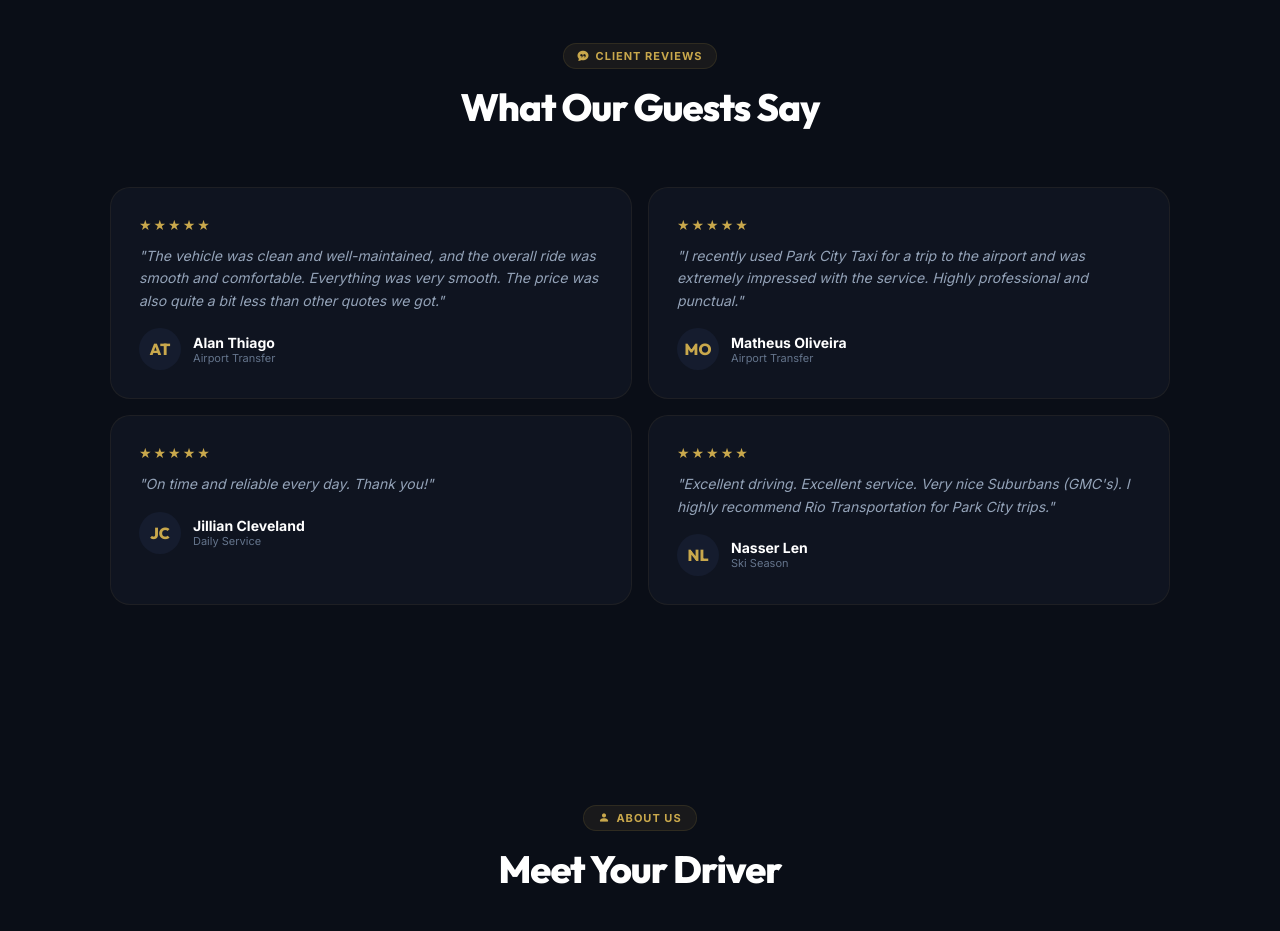
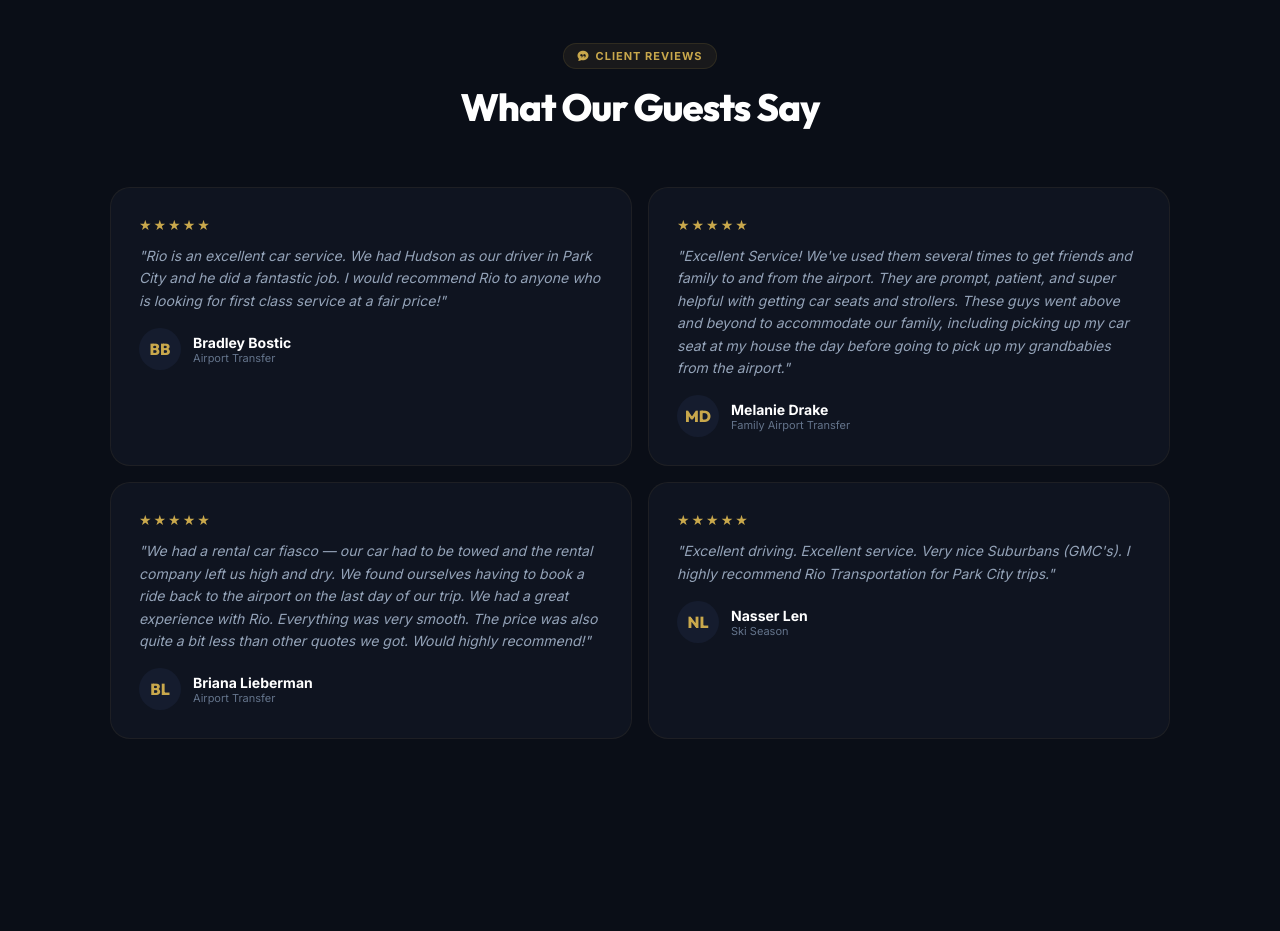
Before and after one commit to Hudson1910/parkcitytrips, a Flask app: page / in a window 1280 px wide. Shown: the part 3369-4300 px from the top of the page. Run offline with Flask 3, Linux system fonts and the light colour scheme.

Commit message:
Update reviews — real Birdeye reviews from verified customers
- Bradley Bostic: "first class service at a fair price"
- Melanie Drake: "went above and beyond to accommodate our family"
- Briana Lieberman: "everything was very smooth, price less than other quotes"
- Nasser Len: "excellent driving, excellent service" (kept from before)

Co-Authored-By: Claude Opus 4.6 (1M context) <noreply@anthropic.com>

```diff
--- a/templates/home.html
+++ b/templates/home.html
@@ -376,26 +376,26 @@
     <div class="rev-grid">
         <div class="rev">
             <div class="rev-stars">★★★★★</div>
-            <div class="rev-text">"The vehicle was clean and well-maintained, and the overall ride was smooth and comfortable. Everything was very smooth. The price was also quite a bit less than other quotes we got."</div>
+            <div class="rev-text">"Rio is an excellent car service. We had Hudson as our driver in Park City and he did a fantastic job. I would recommend Rio to anyone who is looking for first class service at a fair price!"</div>
             <div class="rev-author">
-                <div class="rev-avatar">AT</div>
-                <div><div class="rev-name">Alan Thiago</div><div class="rev-role">Airport Transfer</div></div>
+                <div class="rev-avatar">BB</div>
+                <div><div class="rev-name">Bradley Bostic</div><div class="rev-role">Airport Transfer</div></div>
             </div>
         </div>
         <div class="rev">
             <div class="rev-stars">★★★★★</div>
-            <div class="rev-text">"I recently used Park City Taxi for a trip to the airport and was extremely impressed with the service. Highly professional and punctual."</div>
+            <div class="rev-text">"Excellent Service! We've used them several times to get friends and family to and from the airport. They are prompt, patient, and super helpful with getting car seats and strollers. These guys went above and beyond to accommodate our family, including picking up my car seat at my house the day before going to pick up my grandbabies from the airport."</div>
             <div class="rev-author">
-                <div class="rev-avatar">MO</div>
-                <div><div class="rev-name">Matheus Oliveira</div><div class="rev-role">Airport Transfer</div></div>
+                <div class="rev-avatar">MD</div>
+                <div><div class="rev-name">Melanie Drake</div><div class="rev-role">Family Airport Transfer</div></div>
             </div>
         </div>
         <div class="rev">
             <div class="rev-stars">★★★★★</div>
-            <div class="rev-text">"On time and reliable every day. Thank you!"</div>
+            <div class="rev-text">"We had a rental car fiasco — our car had to be towed and the rental company left us high and dry. We found ourselves having to book a ride back to the airport on the last day of our trip. We had a great experience with Rio. Everything was very smooth. The price was also quite a bit less than other quotes we got. Would highly recommend!"</div>
             <div class="rev-author">
-                <div class="rev-avatar">JC</div>
-                <div><div class="rev-name">Jillian Cleveland</div><div class="rev-role">Daily Service</div></div>
+                <div class="rev-avatar">BL</div>
+                <div><div class="rev-name">Briana Lieberman</div><div class="rev-role">Airport Transfer</div></div>
             </div>
         </div>
         <div class="rev">
```
